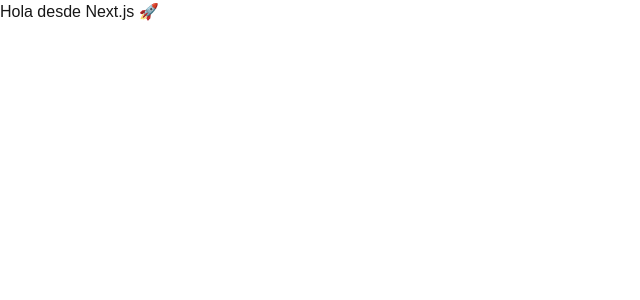
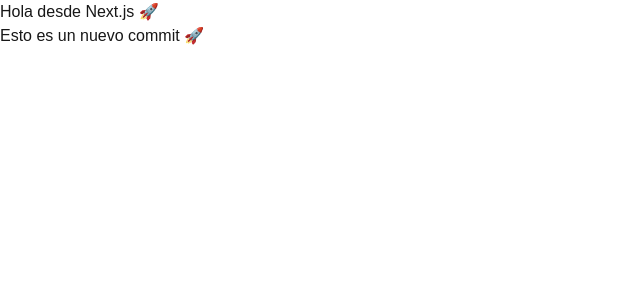
Before and after one commit to Ripsg/my-next-lab, a Next.js app: page / in a window 1280 px wide. Shown: the top 300 px of the page, without its empty margins (0-640 px from the left). Built offline with nearby package versions, Linux system fonts and the light colour scheme.

Commit message:
Nuevo commit

```diff
--- a/src/app/page.tsx
+++ b/src/app/page.tsx
@@ -1,5 +1,9 @@
 import Image from "next/image";
 
 export default function Home() {
- return <h1>Hola desde Next.js 🚀</h1>;
+ return <div>
+  <h1>Hola desde Next.js 🚀</h1>
+  <h1>Esto es un nuevo commit 🚀</h1>
+  </div>;
+
 }
```
